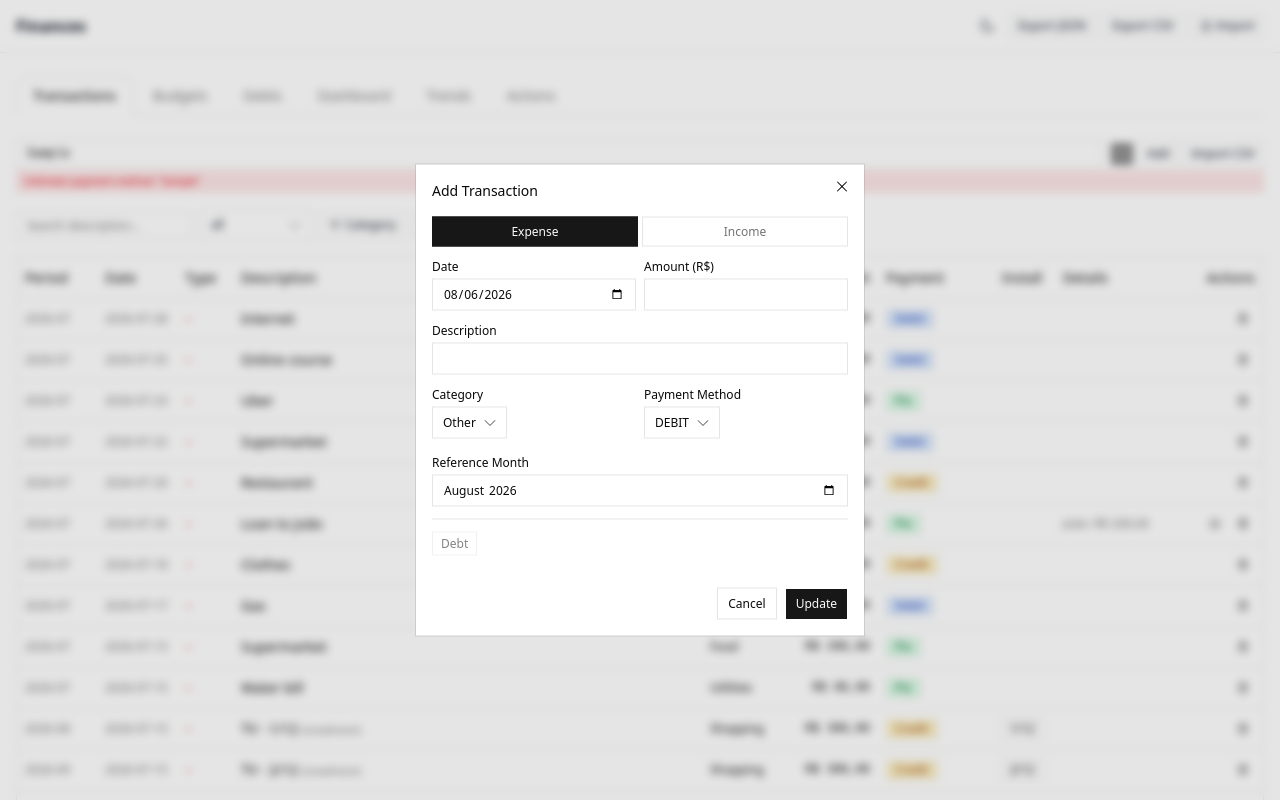
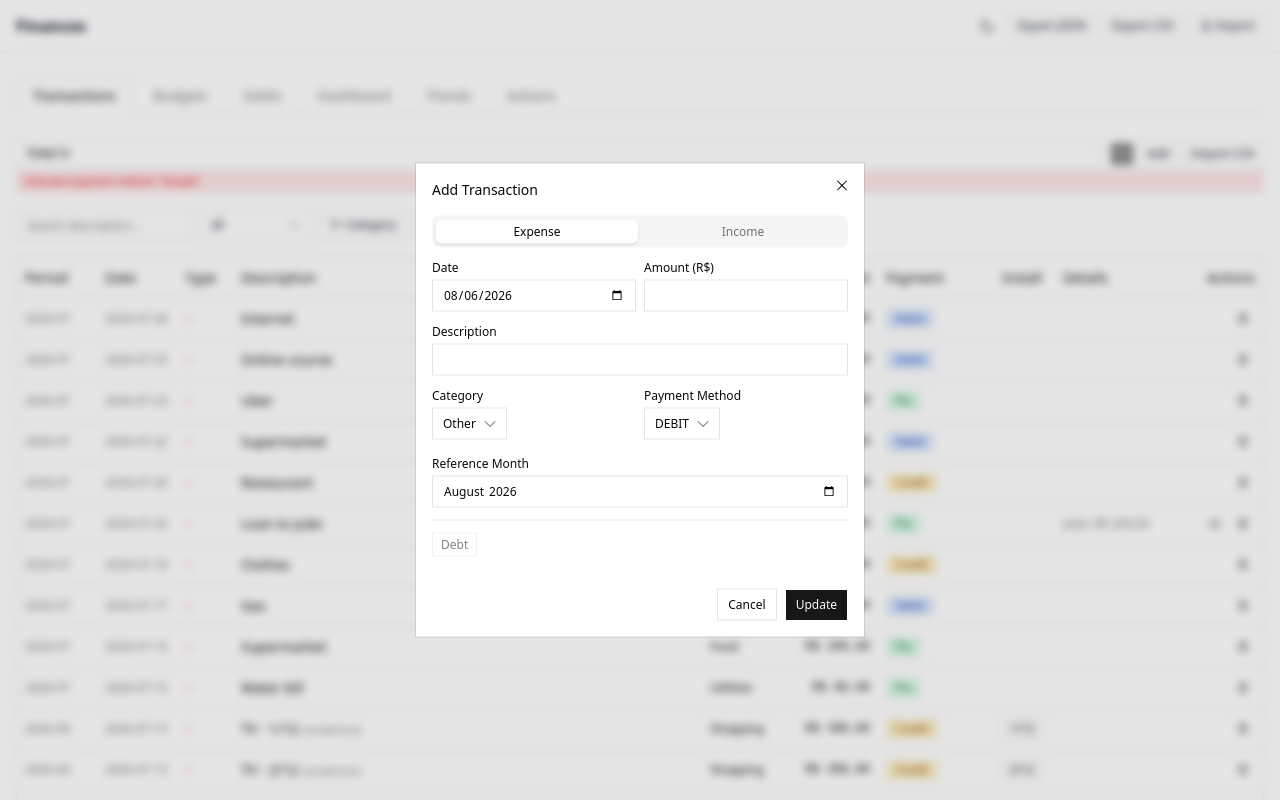
Before and after one commit to chances190/finances, a React (Vite) app: page / in a window 1280 px wide. Both pictures are taken after typing "Sample" into the empty fields and a click on the button "Add". Shown: the top 800 px of the page. Built offline with nearby package versions, Linux system fonts and the light colour scheme.

Commit message:
feat: unify segmented controls via shared SegmentedControl component

```diff
--- /dev/null
+++ b/src/components/ui/segmented-control.tsx
@@ -0,0 +1,55 @@
+import type { ReactNode } from 'react'
+
+import { cn } from '@/lib/utils'
+
+interface SegmentedControlOption {
+  value: string
+  label: string
+  icon?: ReactNode
+}
+
+interface SegmentedControlProps {
+  options: SegmentedControlOption[]
+  value: string
+  onValueChange: (value: string) => void
+  className?: string
+  'aria-label'?: string
+}
+
+export function SegmentedControl({
+  options,
+  value,
+  onValueChange,
+  className,
+  ...props
+}: SegmentedControlProps) {
+  return (
+    <div
+      role="radiogroup"
+      className={cn('inline-flex items-center gap-1 rounded-md bg-muted p-1', className)}
+      {...props}
+    >
+      {options.map((option) => {
+        const selected = option.value === value
+        return (
+          <button
+            key={option.value}
+            type="button"
+            role="radio"
+            aria-checked={selected}
+            onClick={() => onValueChange(option.value)}
+            className={cn(
+              'flex flex-1 items-center justify-center gap-1.5 rounded-sm px-3 py-1 text-xs font-medium whitespace-nowrap transition-colors',
+              selected
+                ? 'bg-background text-foreground shadow-sm'
+                : 'text-muted-foreground hover:text-foreground',
+            )}
+          >
+            {option.icon}
+            {option.label}
+          </button>
+        )
+      })}
+    </div>
+  )
+}
--- a/src/components/ui/tabs.tsx
+++ /dev/null
@@ -1,73 +0,0 @@
-import { Tabs as TabsPrimitive } from '@base-ui/react/tabs'
-import { cva, type VariantProps } from 'class-variance-authority'
-
-import { cn } from '@/lib/utils'
-
-function Tabs({ className, orientation = 'horizontal', ...props }: TabsPrimitive.Root.Props) {
-  return (
-    <TabsPrimitive.Root
-      data-slot="tabs"
-      data-orientation={orientation}
-      className={cn('group/tabs flex gap-2 data-horizontal:flex-col', className)}
-      {...props}
-    />
-  )
-}
-
-const tabsListVariants = cva(
-  'group/tabs-list inline-flex w-fit items-center justify-center rounded-none p-[3px] text-muted-foreground group-data-horizontal/tabs:h-8 group-data-vertical/tabs:h-fit group-data-vertical/tabs:flex-col data-[variant=line]:rounded-none',
-  {
-    variants: {
-      variant: {
-        default: 'bg-muted',
-        line: 'gap-1 bg-transparent',
-      },
-    },
-    defaultVariants: {
-      variant: 'default',
-    },
-  },
-)
-
-function TabsList({
-  className,
-  variant = 'default',
-  ...props
-}: TabsPrimitive.List.Props & VariantProps<typeof tabsListVariants>) {
-  return (
-    <TabsPrimitive.List
-      data-slot="tabs-list"
-      data-variant={variant}
-      className={cn(tabsListVariants({ variant }), className)}
-      {...props}
-    />
-  )
-}
-
-function TabsTrigger({ className, ...props }: TabsPrimitive.Tab.Props) {
-  return (
-    <TabsPrimitive.Tab
-      data-slot="tabs-trigger"
-      className={cn(
-        "relative inline-flex h-[calc(100%-1px)] flex-1 items-center justify-center gap-1.5 rounded-none border border-transparent px-1.5 py-0.5 text-xs font-medium whitespace-nowrap text-foreground/60 transition-all group-data-vertical/tabs:w-full group-data-vertical/tabs:justify-start group-data-vertical/tabs:py-[calc(--spacing(1.25))] hover:text-foreground focus-visible:border-ring focus-visible:ring-[3px] focus-visible:ring-ring/50 focus-visible:outline-1 focus-visible:outline-ring disabled:pointer-events-none disabled:opacity-50 has-data-[icon=inline-end]:pr-1 has-data-[icon=inline-start]:pl-1 aria-disabled:pointer-events-none aria-disabled:opacity-50 dark:text-muted-foreground dark:hover:text-foreground [&_svg]:pointer-events-none [&_svg]:shrink-0 [&_svg:not([class*='size-'])]:size-4",
-        'group-data-[variant=line]/tabs-list:bg-transparent group-data-[variant=line]/tabs-list:data-active:bg-transparent dark:group-data-[variant=line]/tabs-list:data-active:border-transparent dark:group-data-[variant=line]/tabs-list:data-active:bg-transparent',
-        'data-active:bg-background data-active:text-foreground dark:data-active:border-input dark:data-active:bg-input/30 dark:data-active:text-foreground',
-        'after:absolute after:bg-foreground after:opacity-0 after:transition-opacity group-data-horizontal/tabs:after:inset-x-0 group-data-horizontal/tabs:after:bottom-[-5px] group-data-horizontal/tabs:after:h-0.5 group-data-vertical/tabs:after:inset-y-0 group-data-vertical/tabs:after:-right-1 group-data-vertical/tabs:after:w-0.5 group-data-[variant=line]/tabs-list:data-active:after:opacity-100',
-        className,
-      )}
-      {...props}
-    />
-  )
-}
-
-function TabsContent({ className, ...props }: TabsPrimitive.Panel.Props) {
-  return (
-    <TabsPrimitive.Panel
-      data-slot="tabs-content"
-      className={cn('flex-1 text-xs/relaxed outline-none', className)}
-      {...props}
-    />
-  )
-}
-
-export { Tabs, TabsContent, TabsList, TabsTrigger, tabsListVariants }
--- a/src/ui/components/Budget/BudgetFormDialog.tsx
+++ b/src/ui/components/Budget/BudgetFormDialog.tsx
@@ -4,7 +4,7 @@ import { Button } from '@/components/ui/button'
 import { Dialog, DialogContent, DialogHeader, DialogTitle } from '@/components/ui/dialog'
 import { Input } from '@/components/ui/input'
 import { Label } from '@/components/ui/label'
-import { Tabs, TabsList, TabsTrigger } from '@/components/ui/tabs'
+import { SegmentedControl } from '@/components/ui/segmented-control'
 import { addMonths } from '@/domain/calculations'
 import { DEFAULT_CATEGORIES } from '@/domain/constants'
 import type { Budget, Budget as BudgetType } from '@/domain/entities'
@@ -259,7 +259,9 @@ export default function BudgetFormDialog({
             <div className="space-y-3">
               <div className="space-y-2">
                 <Label className="text-xs font-medium">Period</Label>
-                <Tabs
+                <SegmentedControl
+                  aria-label="Budget period"
+                  className="w-full"
                   value={isRange ? 'range' : 'single'}
                   onValueChange={(v) => {
                     const next = v === 'range'
@@ -270,16 +272,11 @@ export default function BudgetFormDialog({
                         : prev,
                     )
                   }}
-                >
-                  <TabsList className="w-full">
-                    <TabsTrigger value="single" className="flex-1">
-                      Single month
-                    </TabsTrigger>
-                    <TabsTrigger value="range" className="flex-1">
-                      Range of months
-                    </TabsTrigger>
-                  </TabsList>
-                </Tabs>
+                  options={[
+                    { value: 'single', label: 'Single month' },
+                    { value: 'range', label: 'Range of months' },
+                  ]}
+                />
                 {!isRange ? (
                   <div className="space-y-1">
                     <Label htmlFor="budget-month-from" className="text-xs">
--- a/src/ui/components/Debts/DebtPage.tsx
+++ b/src/ui/components/Debts/DebtPage.tsx
@@ -3,6 +3,7 @@ import { useMemo, useState } from 'react'
 import { Badge } from '@/components/ui/badge'
 import { Button } from '@/components/ui/button'
 import { Checkbox } from '@/components/ui/checkbox'
+import { SegmentedControl } from '@/components/ui/segmented-control'
 import {
   Table,
   TableBody,
@@ -105,24 +106,23 @@ export default function DebtPage() {
           {showSettled ? 'All Debts' : 'Active Debts (who owes me)'}
         </h2>
         <div className="flex items-center gap-3">
-          <div className="flex items-center gap-1 border p-0.5">
-            <button
-              type="button"
-              className={`px-2 py-0.5 text-xs ${viewMode === 'transaction' ? 'bg-primary text-primary-foreground' : 'text-muted-foreground'}`}
-              onClick={() => setViewMode('transaction')}
-            >
-              <UserIcon className="size-3 inline mr-1" />
-              Per-Tx
-            </button>
-            <button
-              type="button"
-              className={`px-2 py-0.5 text-xs ${viewMode === 'person' ? 'bg-primary text-primary-foreground' : 'text-muted-foreground'}`}
-              onClick={() => setViewMode('person')}
-            >
-              <UsersIcon className="size-3 inline mr-1" />
-              Per-Person
-            </button>
-          </div>
+          <SegmentedControl
+            aria-label="Debt view"
+            value={viewMode}
+            onValueChange={(v) => setViewMode(v as ViewMode)}
+            options={[
+              {
+                value: 'transaction',
+                label: 'Per-Tx',
+                icon: <UserIcon className="size-3" />,
+              },
+              {
+                value: 'person',
+                label: 'Per-Person',
+                icon: <UsersIcon className="size-3" />,
+              },
+            ]}
+          />
           <span className="flex items-center gap-2 text-xs text-muted-foreground cursor-pointer">
             <Checkbox
               id="show-settled"
--- a/src/ui/components/Transactions/TransactionForm.tsx
+++ b/src/ui/components/Transactions/TransactionForm.tsx
@@ -4,6 +4,7 @@ import { Button } from '@/components/ui/button'
 import { Dialog, DialogContent, DialogHeader, DialogTitle } from '@/components/ui/dialog'
 import { Input } from '@/components/ui/input'
 import { Label } from '@/components/ui/label'
+import { SegmentedControl } from '@/components/ui/segmented-control'
 import {
   Select,
   SelectContent,
@@ -18,7 +19,6 @@ import {
   PAYMENT_METHOD_LABELS,
   PAYMENT_METHODS,
 } from '@/domain/constants'
-
 import type { DebtConfig, PaymentMethod, Transaction, TransactionType } from '@/domain/entities'
 import { formatCurrency, parseCurrency } from '@/lib/currency'
 import ConfirmDialog from '@/ui/components/Common/ConfirmDialog'
@@ -183,38 +183,25 @@ export default function TransactionForm({
           </DialogHeader>
 
           <div className="space-y-3">
-            <div className="flex gap-1">
-              <button
-                type="button"
-                className={`flex-1 py-1.5 text-xs font-medium transition-colors border ${
-                  form.type === 'EXPENSE'
-                    ? 'bg-primary text-primary-foreground border-primary'
-                    : 'bg-transparent text-muted-foreground border-input hover:text-foreground'
-                }`}
-                onClick={() => {
-                  setForm((f) => ({ ...f, type: 'EXPENSE' }))
-                  setIsDebt(false)
-                  setDebtConfig({ userShare: 0, splits: [] })
-                }}
-              >
-                Expense
-              </button>
-              <button
-                type="button"
-                className={`flex-1 py-1.5 text-xs font-medium transition-colors border ${
-                  form.type === 'INCOME'
-                    ? 'bg-primary text-primary-foreground border-primary'
-                    : 'bg-transparent text-muted-foreground border-input hover:text-foreground'
-                }`}
-                onClick={() => {
-                  setForm((f) => ({ ...f, type: 'INCOME', installmentTotal: 1 }))
-                  setIsDebt(false)
-                  setDebtConfig({ userShare: 0, splits: [] })
-                }}
-              >
-                Income
-              </button>
-            </div>
+            <SegmentedControl
+              aria-label="Transaction type"
+              className="w-full"
+              value={form.type}
+              onValueChange={(v) => {
+                const type = v as TransactionType
+                setForm((f) => ({
+                  ...f,
+                  type,
+                  ...(type === 'INCOME' ? { installmentTotal: 1 } : {}),
+                }))
+                setIsDebt(false)
+                setDebtConfig({ userShare: 0, splits: [] })
+              }}
+              options={[
+                { value: 'EXPENSE', label: 'Expense' },
+                { value: 'INCOME', label: 'Income' },
+              ]}
+            />
 
             <div className="grid grid-cols-2 gap-2">
               <div className="space-y-1">
```
